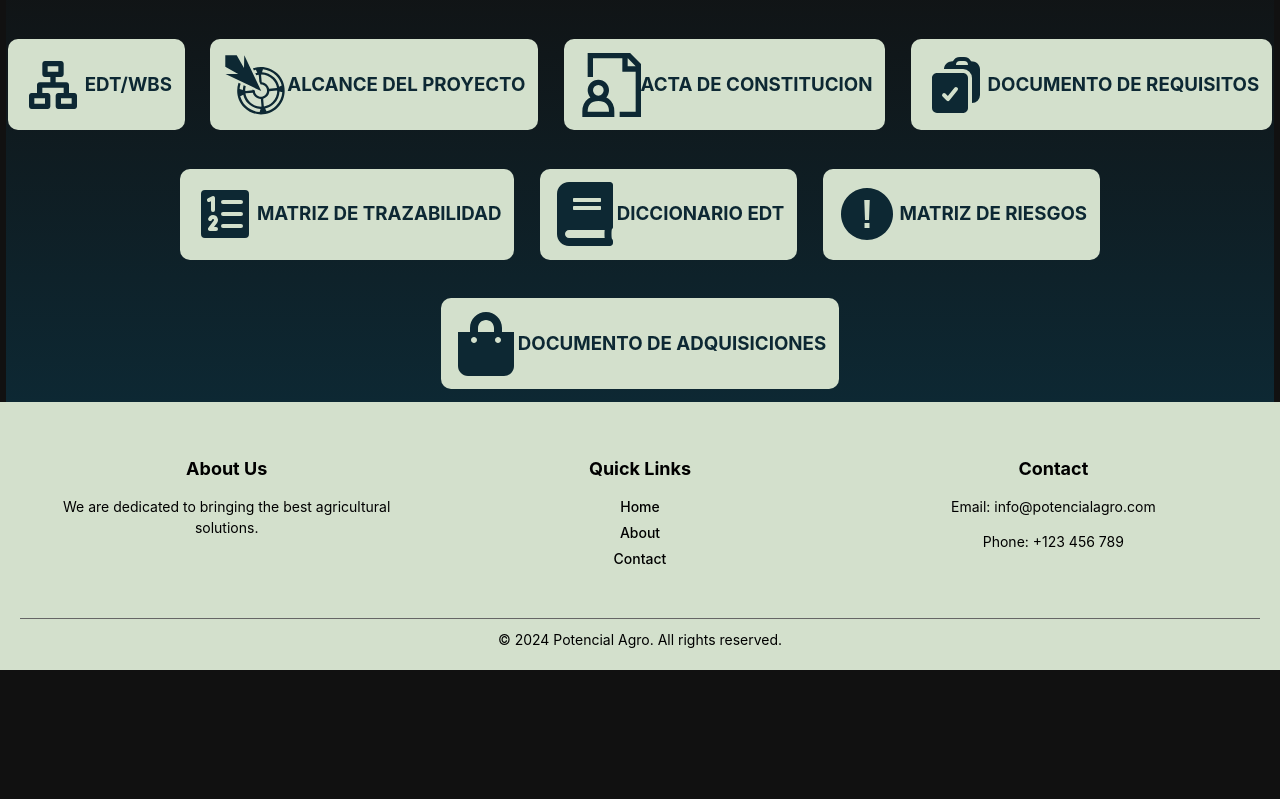
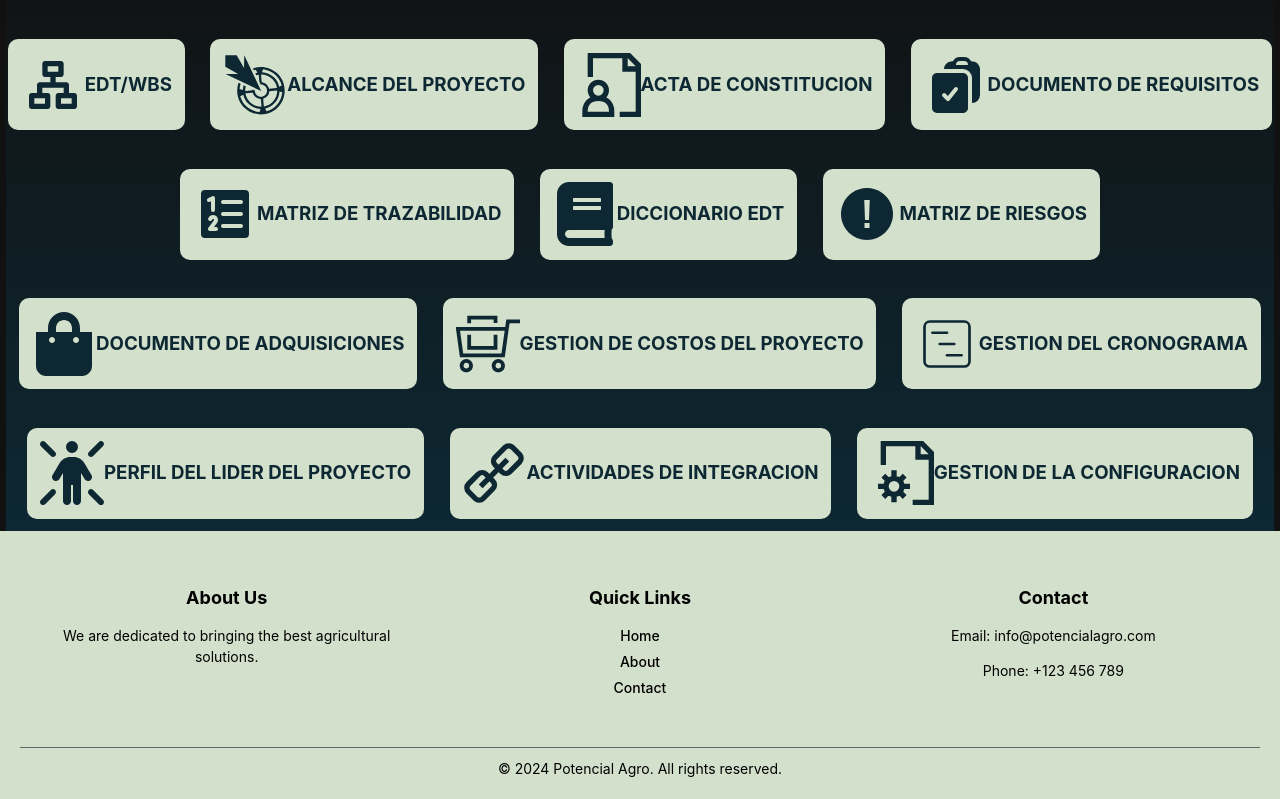
Before and after one commit to mateyyyy/PotencialAgroPage, a React (Vite) app: page / in a window 1280 px wide. Shown: the part 1830-2629 px from the top of the page. Before the commit the page ends 2500 px from the top, so only its background shows below. Built offline with nearby package versions, Linux system fonts and the light colour scheme.

Commit message:
Actualizacion de documentos

```diff
--- a/src/components/ProyectoApartado/index.jsx
+++ b/src/components/ProyectoApartado/index.jsx
@@ -9,6 +9,11 @@ import { PiListNumbersFill } from "react-icons/pi";
 import { FaBook } from "react-icons/fa";
 import { IoAlertCircleSharp } from "react-icons/io5";
 import { FaShoppingBag } from "react-icons/fa";
+import { TfiShoppingCartFull } from "react-icons/tfi";
+import { CiViewTimeline } from "react-icons/ci";
+import { FaPersonRays } from "react-icons/fa6";
+import { GrLink } from "react-icons/gr";
+import { GrDocumentConfig } from "react-icons/gr";
 
 
 export default function ProyectoApartado() {
@@ -23,54 +28,91 @@ export default function ProyectoApartado() {
             </div>
           </Link>
 
-          <Link to={"/alcance"} className={styles.link}>
+          <a href="https://potencialagro.atlassian.net/wiki/spaces/PA/pages/819264/Enunciado+del+Alcance+del+Proyecto" className={styles.link}>
             <div className={styles.cardInfo}>
               <GiArrowScope style={{ width: '5vw', height: 'auto' }}/>
               <h3 className={styles.cardInfoH3}>ALCANCE DEL PROYECTO</h3>
             </div>
-          </Link>
+          </a>
 
-          <Link to={"/acta"} className={styles.link}>
+          <a href="https://potencialagro.atlassian.net/wiki/spaces/PA/pages/885073/Acta+de+Constituci+n+del+Proyecto" className={styles.link}>
             <div className={styles.cardInfo}>
               <GrDocumentUser style={{ width: '5vw', height: 'auto' }}/>
               <h3 className={styles.cardInfoH3}>ACTA DE CONSTITUCION</h3>
             </div>
-          </Link>
+          </a>
 
-          <Link to={"/requisitos"} className={styles.link}>
+          <a href="https://potencialagro.atlassian.net/wiki/spaces/PA/pages/852285/Documento+de+Requisitos" className={styles.link}>
             <div className={styles.cardInfo}>
               <HiClipboardDocumentCheck  style={{ width: '5vw', height: 'auto' }}/>
               <h3 className={styles.cardInfoH3}>DOCUMENTO DE REQUISITOS</h3>
             </div>
-          </Link>
+          </a>
 
-          <Link to={"/trazabilidad"} className={styles.link}>
+          <a href="https://potencialagro.atlassian.net/wiki/spaces/PA/pages/819615/Matriz+de+trazabilidad" className={styles.link}>
             <div className={styles.cardInfo}>
               <PiListNumbersFill  style={{ width: '5vw', height: 'auto' }}/>
               <h3 className={styles.cardInfoH3}>MATRIZ DE TRAZABILIDAD</h3>
             </div>
-          </Link>
+          </a>
 
-          <Link to={"/diccionario"} className={styles.link}>
+          <a href="https://potencialagro.atlassian.net/wiki/spaces/PA/pages/2556106/Diccionario+EDT" className={styles.link}>
             <div className={styles.cardInfo}>
               <FaBook  style={{ width: '5vw', height: 'auto' }}/>
               <h3 className={styles.cardInfoH3}>DICCIONARIO EDT</h3>
             </div>
-          </Link>
+          </a>
 
-          <Link to={"/matrizRiesgo"} className={styles.link}>
+          <a href="https://potencialagro.atlassian.net/wiki/spaces/PA/pages/852482/Matriz+de+Riesgos" className={styles.link}>
             <div className={styles.cardInfo}>
               <IoAlertCircleSharp  style={{ width: '5vw', height: 'auto' }}/>
               <h3 className={styles.cardInfoH3}>MATRIZ DE RIESGOS</h3>
             </div>
-          </Link>
+          </a>
 
-          <Link to={"/adquisiciones"} className={styles.link}>
-            <div className={styles.cardInfo}>
+          <a href="https://potencialagro.atlassian.net/wiki/spaces/PA/pages/917674/Descripci+n+de+adquisiciones" className={styles.link}>
+          <div className={styles.cardInfo}>
               <FaShoppingBag  style={{ width: '5vw', height: 'auto' }}/>
               <h3 className={styles.cardInfoH3}>DOCUMENTO DE ADQUISICIONES</h3>
             </div>
-          </Link>
+          </a>
+
+        <a href="https://potencialagro.atlassian.net/wiki/spaces/PA/pages/98536/Gesti+n+de+los+costos+del+proyecto" className={styles.link}>
+        <div className={styles.cardInfo}>
+              <TfiShoppingCartFull  style={{ width: '5vw', height: 'auto' }}/>
+              <h3 className={styles.cardInfoH3}>GESTION DE COSTOS DEL PROYECTO</h3>
+            </div>
+        </a>
+
+        <a href="https://potencialagro.atlassian.net/wiki/spaces/PA/pages/918312/Gesti+n+del+cronograma" className={styles.link}>
+        <div className={styles.cardInfo}>
+              <CiViewTimeline   style={{ width: '5vw', height: 'auto' }}/>
+              <h3 className={styles.cardInfoH3}>GESTION DEL CRONOGRAMA</h3>
+            </div>
+        </a>
+
+        <a href="https://potencialagro.atlassian.net/wiki/spaces/PA/pages/819450/Perfil+del+l+der+del+proyecto" className={styles.link}>
+        <div className={styles.cardInfo}>
+              <FaPersonRays    style={{ width: '5vw', height: 'auto' }}/>
+              <h3 className={styles.cardInfoH3}>PERFIL DEL LIDER DEL PROYECTO</h3>
+            </div>
+        </a>
+
+        <a href="https://potencialagro.atlassian.net/wiki/spaces/PA/pages/852566/Actividades+de+Integraci+n" className={styles.link}>
+        <div className={styles.cardInfo}>
+              <GrLink    style={{ width: '5vw', height: 'auto' }}/>
+              <h3 className={styles.cardInfoH3}>ACTIVIDADES DE INTEGRACION</h3>
+            </div>
+        </a>
+
+        <a href="https://potencialagro.atlassian.net/wiki/spaces/PA/pages/2785290/Gesti+n+de+la+Configuraci+n" className={styles.link}>
+        <div className={styles.cardInfo}>
+              <GrDocumentConfig     style={{ width: '5vw', height: 'auto' }}/>
+              <h3 className={styles.cardInfoH3}>GESTION DE LA CONFIGURACION</h3>
+            </div>
+        </a>
+
+
 
       </div>
 
--- a/src/pages/EDT/index.jsx
+++ b/src/pages/EDT/index.jsx
@@ -4,6 +4,6 @@ import styles from './EDT.module.css'
 export default function index() {
   return (
     <div id={styles.EDTdiv}>
-<iframe width="100%" height="100%" src="https://miro.com/app/embed/uXjVLdPXU3A=/?pres=1&frameId=3458764600444426755&embedId=437506745855" frameborder="0" scrolling="no" allow="fullscreen; clipboard-read; clipboard-write" allowfullscreen></iframe>    </div>
+<iframe width="100%" height="100%" src="https://miro.com/app/live-embed/uXjVL59UJFc=/?moveToViewport=-2225,1205,5004,2374&embedId=176385584902" frameborder="0" scrolling="no" allow="fullscreen; clipboard-read; clipboard-write" allowfullscreen></iframe>    </div>
   )
 }
```
